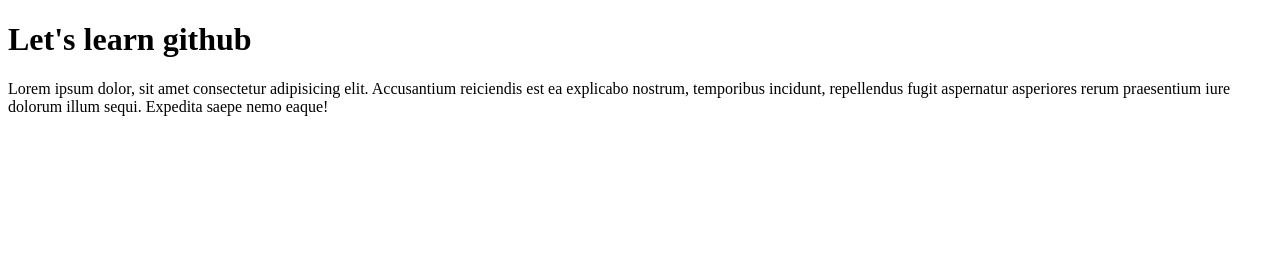
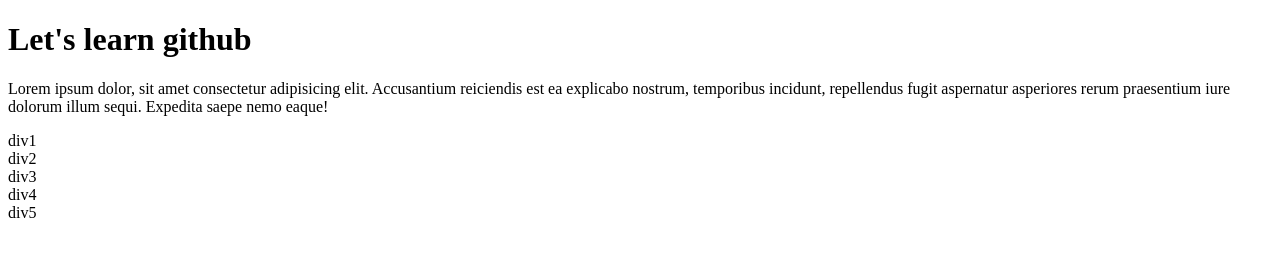
Before and after one commit to KAMRUL345/bootstrap-design-01, a plain HTML site: page index.html in a window 1280 px wide. Drawn offline with Linux system fonts and the light colour scheme.

Commit message:
chages done

```diff
--- a/index.html
+++ b/index.html
@@ -13,5 +13,13 @@
       fugit aspernatur asperiores rerum praesentium iure dolorum illum sequi.
       Expedita saepe nemo eaque!
     </p>
+
+    <div>
+        <div>div1</div>
+        <div>div2</div>
+        <div>div3</div>
+        <div>div4</div>
+        <div>div5</div>
+    </div>
   </body>
 </html>
```
